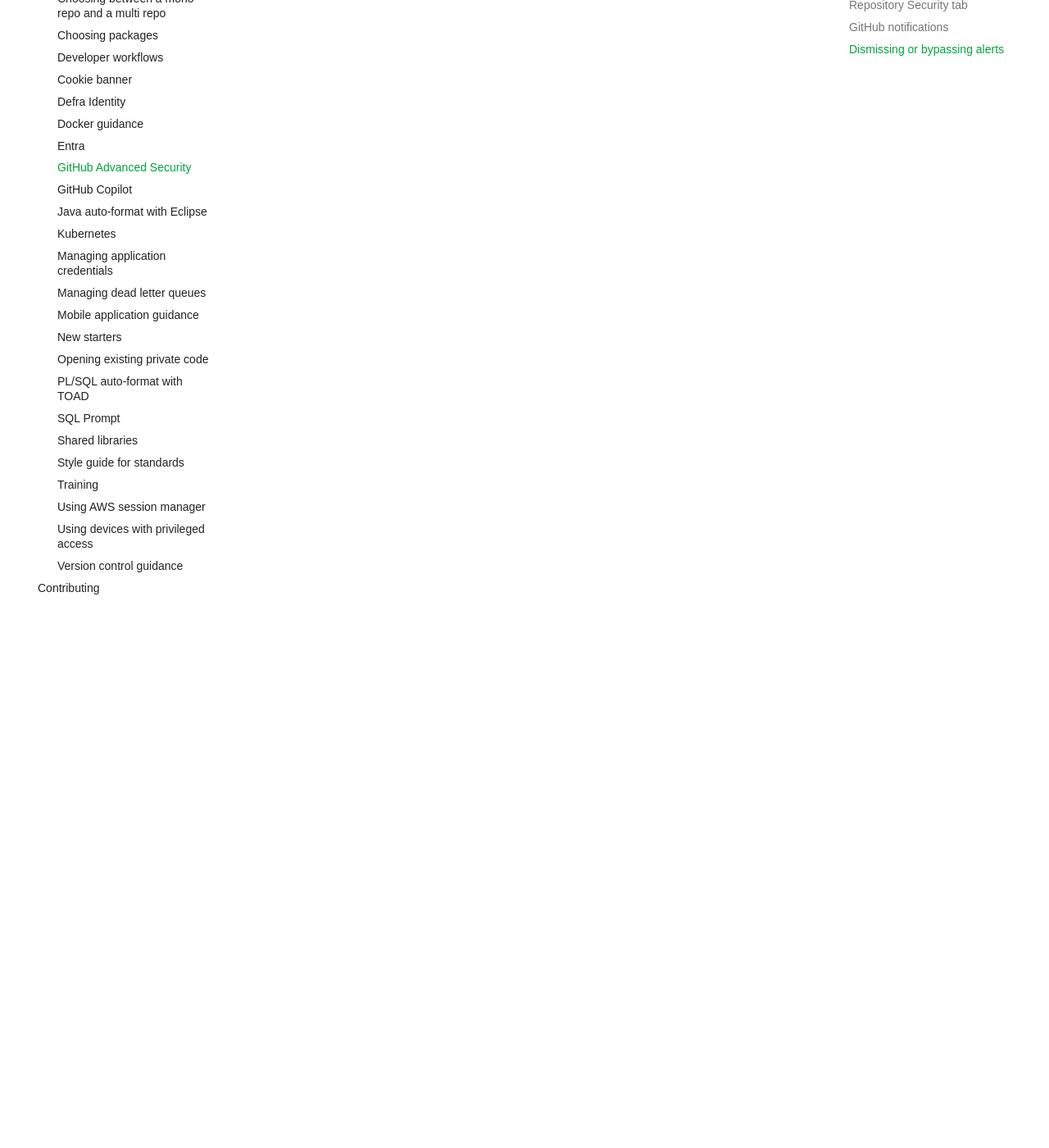
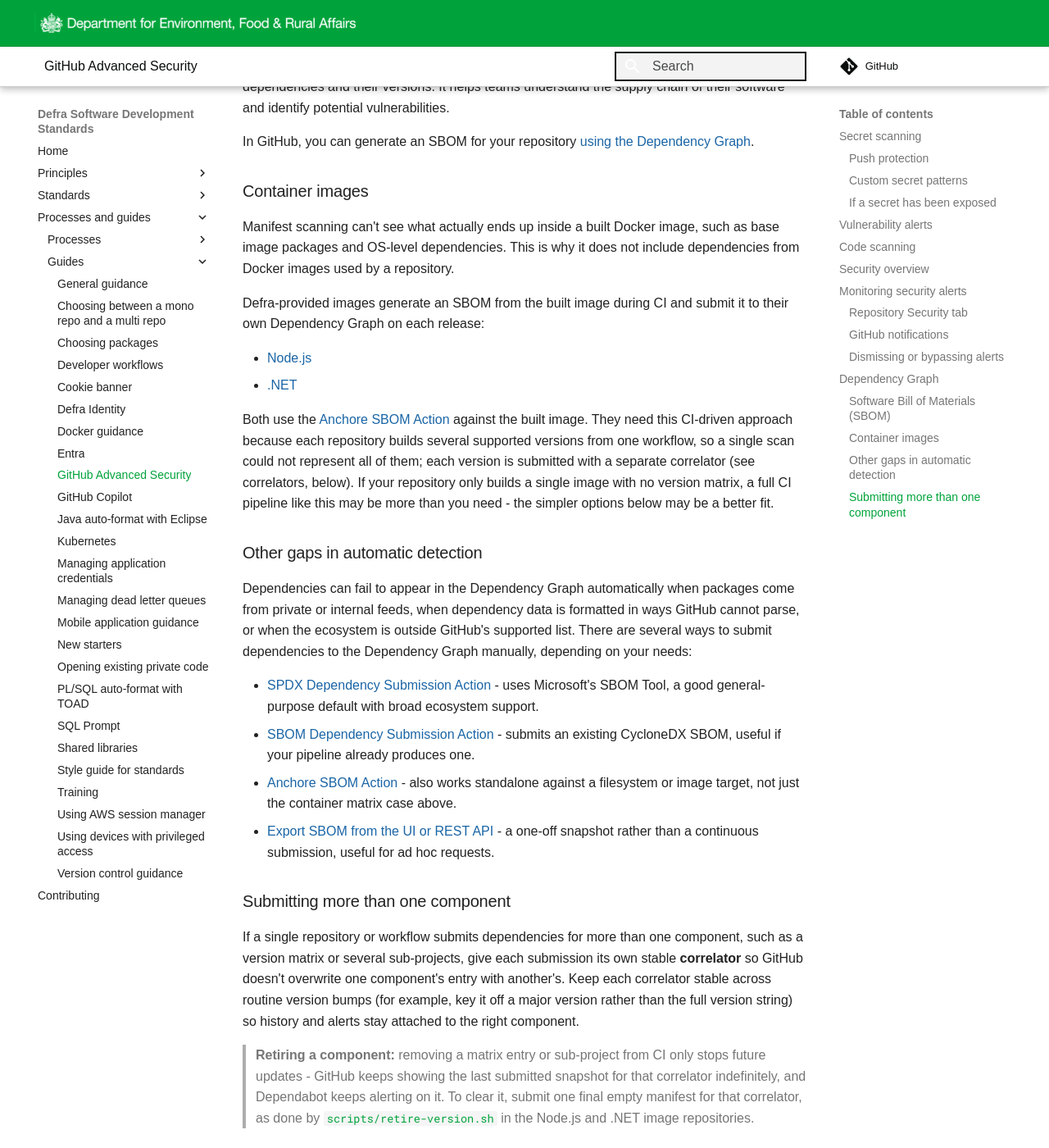
Before and after one commit to DEFRA/software-development-standards, an MkDocs documentation site: the page built from docs/guides/github_advanced_security.md, in a window 1280 px wide and 1400 px high, scrolled down 3732 px. Shown: the whole window at 82% size. Built offline with MkDocs 1.6.1 and Material for MkDocs 9.7.7, drawn with Linux system fonts in a browser that asks for light colours; some web fonts are replaced; comment, search, counter and statistics services are not loaded; some of the changed text lies outside the part shown.

Commit message:
Add SBOM guidance (#145)

```diff
--- a/docs/guides/github_advanced_security.md
+++ b/docs/guides/github_advanced_security.md
@@ -101,3 +101,41 @@ You can configure [GitHub notifications](https://docs.github.com/en/account-and-
 Only an **admin** can bypass push protection or dismiss a security alert. In all cases, post in [`#github-support`](https://defra-digital.slack.com/archives/C015VCNLKFE) on the defra-digital Slack with a link to the request and a brief reason.
 
 See the [resolving GitHub security alerts](../processes/github_security_alerts.md) process for full details.
+
+## Dependency Graph
+
+The Dependency Graph automatically includes all dependencies in [supported ecosystems](https://docs.github.com/en/code-security/reference/supply-chain-security/dependency-graph-supported-package-ecosystems) where GitHub can read a manifest directly from the repository (for example `package.json` and `.csproj`). Most repositories need no extra setup.
+
+Automatic detection has gaps, though. The sections below cover common scenarios where teams need to submit to the Dependency Graph themselves.
+
+### Software Bill of Materials (SBOM)
+
+A Software Bill of Materials (SBOM) is a list of all the components in your software, including dependencies and their versions. It helps teams understand the supply chain of their software and identify potential vulnerabilities.
+
+In GitHub, you can generate an SBOM for your repository [using the Dependency Graph](https://docs.github.com/en/code-security/how-tos/secure-your-supply-chain/establish-provenance-and-integrity/export-dependencies-as-sbom).
+
+### Container images
+
+Manifest scanning can't see what actually ends up inside a built Docker image, such as base image packages and OS-level dependencies. This is why it does not include dependencies from Docker images used by a repository.
+
+Defra-provided images generate an SBOM from the built image during CI and submit it to their own Dependency Graph on each release:
+
+- [Node.js](https://github.com/DEFRA/defra-docker-node)
+- [.NET](https://github.com/DEFRA/defra-docker-dotnetcore)
+
+Both use the [Anchore SBOM Action](https://github.com/marketplace/actions/anchore-sbom-action) against the built image. They need this CI-driven approach because each repository builds several supported versions from one workflow, so a single scan could not represent all of them; each version is submitted with a separate correlator (see correlators, below). If your repository only builds a single image with no version matrix, a full CI pipeline like this may be more than you need - the simpler options below may be a better fit.
+
+### Other gaps in automatic detection
+
+Dependencies can fail to appear in the Dependency Graph automatically when packages come from private or internal feeds, when dependency data is formatted in ways GitHub cannot parse, or when the ecosystem is outside GitHub's supported list. There are several ways to submit dependencies to the Dependency Graph manually, depending on your needs:
+
+- [SPDX Dependency Submission Action](https://github.com/marketplace/actions/spdx-dependency-submission-action) - uses Microsoft's SBOM Tool, a good general-purpose default with broad ecosystem support.
+- [SBOM Dependency Submission Action](https://github.com/marketplace/actions/sbom-submission-action) - submits an existing CycloneDX SBOM, useful if your pipeline already produces one.
+- [Anchore SBOM Action](https://github.com/marketplace/actions/anchore-sbom-action) - also works standalone against a filesystem or image target, not just the container matrix case above.
+- [Export SBOM from the UI or REST API](https://docs.github.com/en/code-security/how-tos/secure-your-supply-chain/establish-provenance-and-integrity/export-dependencies-as-sbom) - a one-off snapshot rather than a continuous submission, useful for ad hoc requests.
+
+### Submitting more than one component
+
+If a single repository or workflow submits dependencies for more than one component, such as a version matrix or several sub-projects, give each submission its own stable **correlator** so GitHub doesn't overwrite one component's entry with another's. Keep each correlator stable across routine version bumps (for example, key it off a major version rather than the full version string) so history and alerts stay attached to the right component.
+
+> **Retiring a component:** removing a matrix entry or sub-project from CI only stops future updates - GitHub keeps showing the last submitted snapshot for that correlator indefinitely, and Dependabot keeps alerting on it. To clear it, submit one final empty manifest for that correlator, as done by [`scripts/retire-version.sh`](https://github.com/DEFRA/defra-docker-node/blob/main/scripts/retire-version.sh) in the Node.js and .NET image repositories.
```
Also changed, not shown: docs/standards/container_standards.md (+7 -7 lines).
